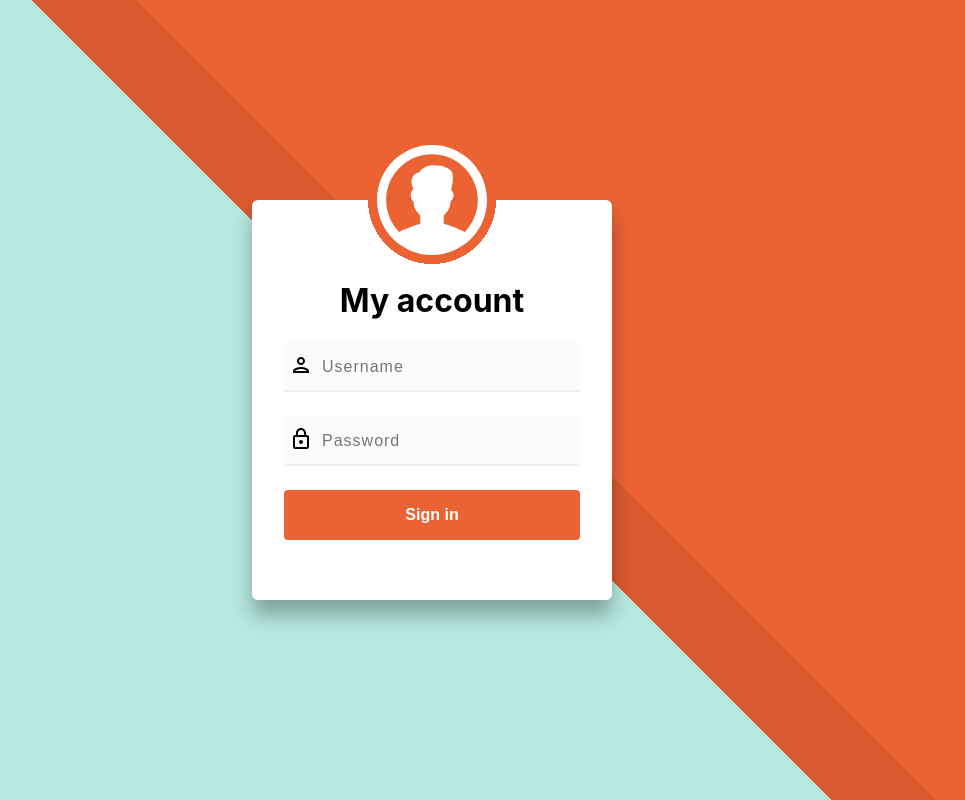
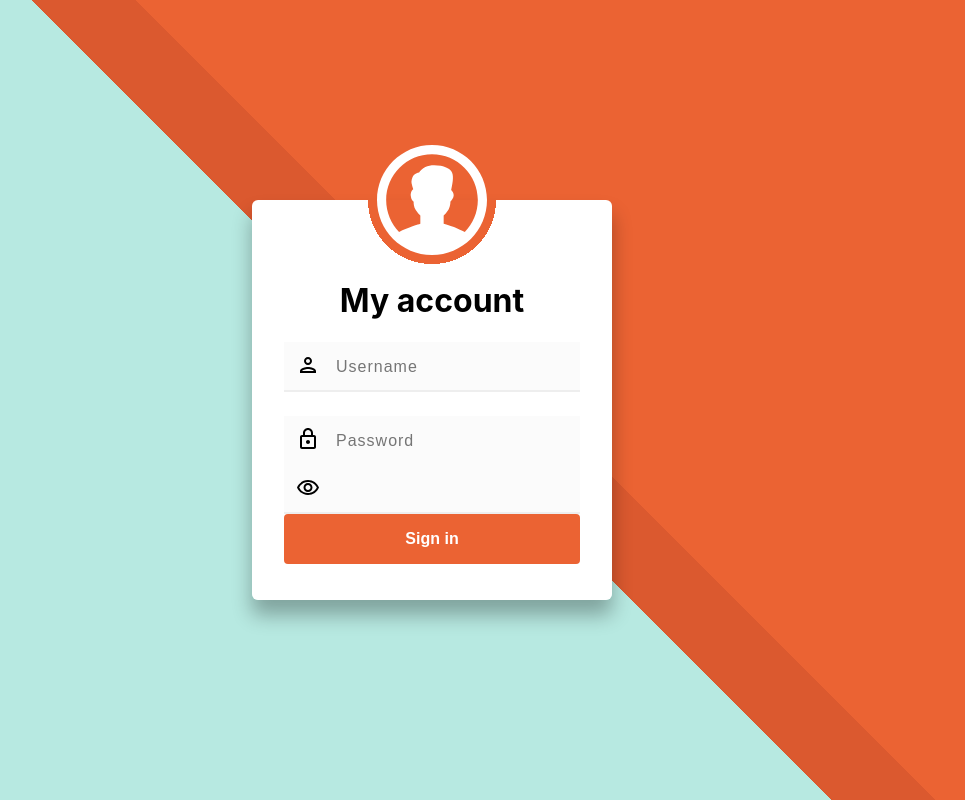
Before and after one commit to HVish/vspace, a React (Create React App) app in the folder auth-web/: page /login in a window 1280 px wide. Shown: the whole page, without its empty margins (208-1173 px from the left). Built offline with nearby package versions, Linux system fonts and the light colour scheme.

Commit message:
allow show / hide password

```diff
--- /dev/null
+++ b/auth-web/src/components/Password.tsx
@@ -0,0 +1,41 @@
+import React, { useState } from 'react';
+
+import { ReactComponent as EyeIcon } from '../assets/eye.svg';
+import { ReactComponent as EyeCloseIcon } from '../assets/eye-close.svg';
+import { ReactComponent as LockIcon } from '../assets/lock.svg';
+import Input from './Input';
+
+interface Props {
+  error?: string;
+  onChange: React.ChangeEventHandler<HTMLInputElement>;
+  placeholder?: string;
+  value: string;
+}
+
+const Password = ({ error, onChange, placeholder, value }: Props) => {
+  const [showPassword, setShowPassword] = useState(false);
+  return (
+    <Input
+      type={showPassword ? 'text' : 'password'}
+      error={error}
+      value={value}
+      placeholder={placeholder}
+      onChange={onChange}
+      leftIcon={<LockIcon />}
+      rightIcon={
+        <button
+          type="button"
+          className="input__toggle-password"
+          onClick={(e) => {
+            e.stopPropagation();
+            setShowPassword((show) => !show);
+          }}
+        >
+          {showPassword ? <EyeCloseIcon /> : <EyeIcon />}
+        </button>
+      }
+    />
+  );
+};
+
+export default Password;
--- a/auth-web/src/pages/Login.tsx
+++ b/auth-web/src/pages/Login.tsx
@@ -4,6 +4,7 @@ import { ReactComponent as PersonIcon } from '../assets/person.svg';
 import { ReactComponent as LockIcon } from '../assets/lock.svg';
 import { ReactComponent as AccountIcon } from '../assets/account.svg';
 import Button from '../components/Button';
+import Password from '../components/Password';
 
 const Login = () => {
   const [isLoggingIn, setIsLoggingIn] = useState(false);
@@ -35,9 +36,7 @@ const Login = () => {
           placeholder="Username"
           onChange={(e) => setUsername({ value: e.target.value, error: '' })}
         />
-        <Input
-          type="password"
-          leftIcon={<LockIcon />}
+        <Password
           value={password.value}
           error={password.error}
           placeholder="Password"
--- a/auth-web/src/styles/_input.scss
+++ b/auth-web/src/styles/_input.scss
@@ -1,6 +1,7 @@
 $red: #f44336;
 $blue: #2196f3;
 $light-grey: #eee;
+$icon-size: 48px;
 
 .input {
   min-height: 74px;
@@ -59,11 +60,19 @@ $light-grey: #eee;
 
   &__left-icon,
   &__right-icon {
-    min-width: 34px;
+    min-width: $icon-size;
     text-align: center;
   }
 
   &__error {
     line-height: 1.5;
   }
+
+  &__toggle-password {
+    background-color: transparent;
+    border: none;
+    cursor: pointer;
+    width: $icon-size;
+    height: $icon-size;
+  }
 }
--- a/auth-web/src/styles/_page.scss
+++ b/auth-web/src/styles/_page.scss
@@ -4,6 +4,7 @@
   align-items: center;
   background: rgb(183, 233, 225);
   min-height: 100vh;
+  padding: 80px 0;
   background: linear-gradient(45deg, #b7e9e1 0%, #b7e9e1 50%, #db592f 50%, #db592f 55%, #eb6333 55%, #eb6333 100%);
 
   @include mobile {
```
Also changed, not shown: auth-web/src/assets/eye-close.svg (added), auth-web/src/assets/eye.svg (added).
